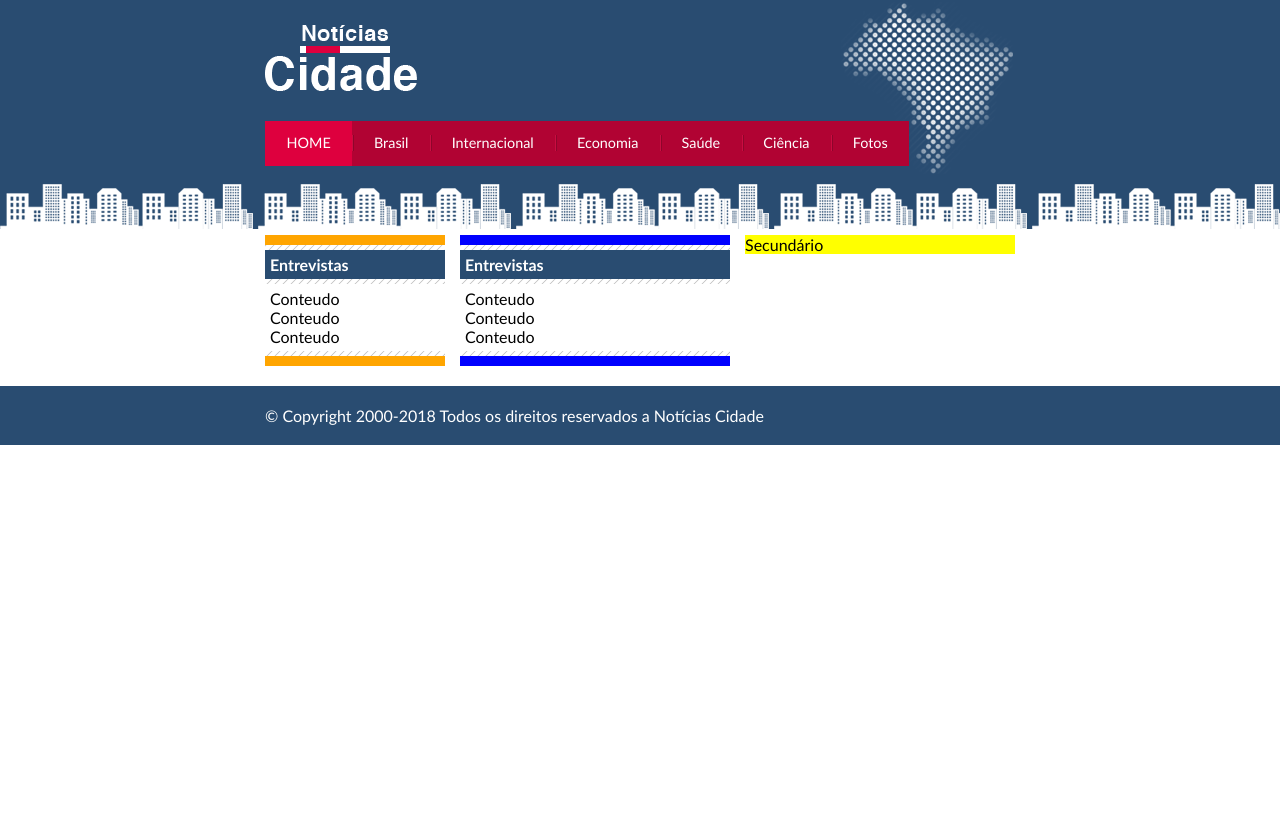
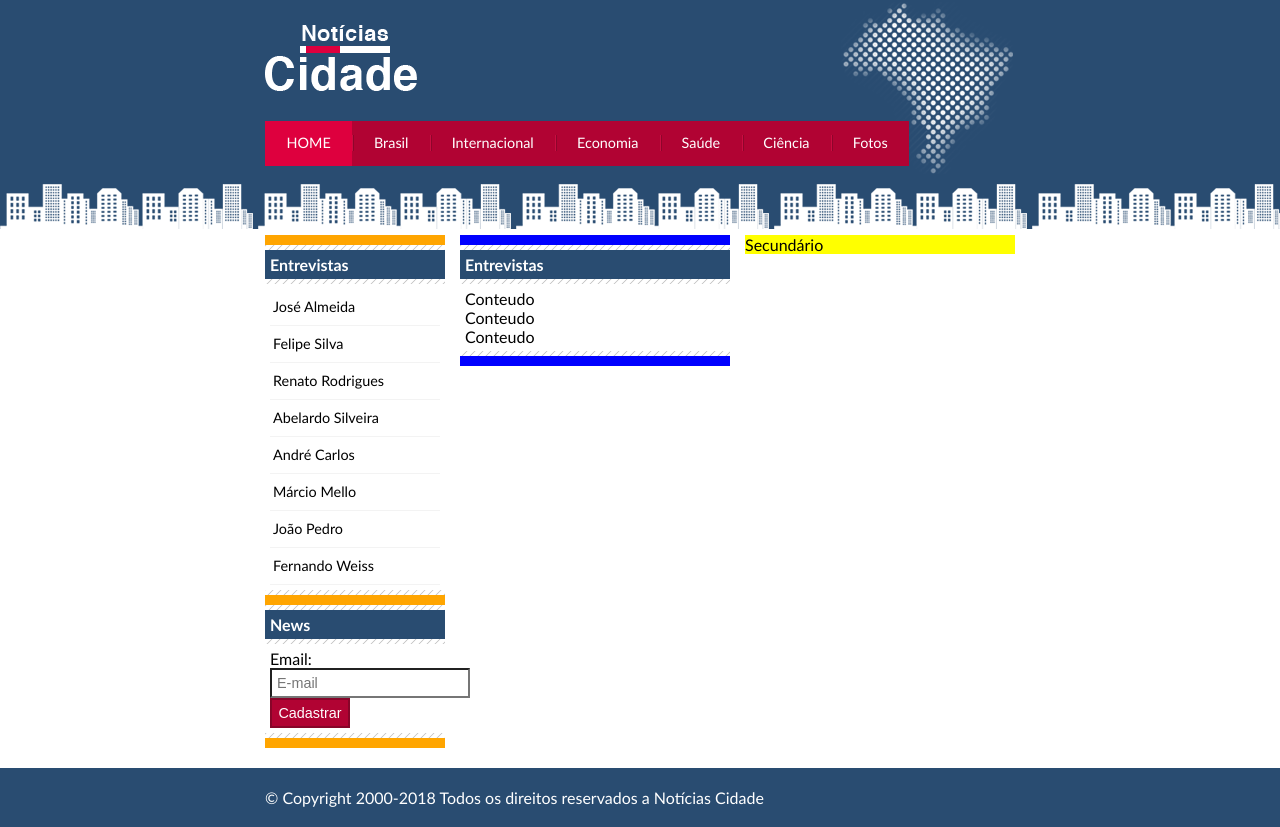
Before and after one commit to raguerra/noticiasdacidade, a plain HTML site: page index.html in a window 1280 px wide. Before the commit the page ends 800 px from the top, so only its background shows below. Drawn offline with Linux system fonts and the light colour scheme.

Commit message:
Configurando o Menu Lateral e Formulário de Cadastro

```diff
--- a/css/estilo.css
+++ b/css/estilo.css
@@ -131,7 +131,42 @@ h2{
     color: #fff;
 }
 
+/* Formartar menus laterais */
+#lateral ul a{
+    font-size: 0.9em;
+    padding: 3px;
+    display: block;
+    line-height: 30px;
+    color: #000;
+    text-decoration: none;
+    border-bottom: 1px solid #f3f3f3;
+}
 
+#lateral ul a:hover{
+    background: #f9f9f9 url(../imagens/marcador.png) no-repeat left center;
+    padding-left: 20px;
+    color: #a1a1a1;
+}
+
+/* Formatando Formulários */
+label{
+    display: block;
+    cursor: pointer;
+}
+
+input{
+    padding: 5px;
+    width: 125xp;
+    font-size: 0.9em;
+    background-color: #fff;
+}
+
+input.submit{
+    width: 80px;
+    color: #fff;
+    background-color: #b10333;
+    border: 2px solid #870529;
+}
 
 /* Rodapé */
 #container-rodape{
--- a/index.html
+++ b/index.html
@@ -48,9 +48,34 @@
                     <div class="caixa">
                         <h2>Entrevistas</h2>
                         <div class="caixa-conteudo">
-                            Conteudo<br>
-                            Conteudo<br>
-                            Conteudo<br>
+                            <ul>
+                                <li><a href="">José Almeida</a></li>
+                                <li><a href="">Felipe Silva</a></li>
+                                <li><a href="">Renato Rodrigues</a></li>
+                                <li><a href="">Abelardo Silveira</a></li>
+                                <li><a href="">André Carlos</a></li>
+                                <li><a href="">Márcio Mello</a></li>
+                                <li><a href="">João Pedro</a></li>
+                                <li><a href="">Fernando Weiss</a></li>
+                            </ul>
+                        </div>
+                    </div>
+
+                    <div class="caixa">
+                        <h2>News</h2>
+                        <div class="caixa-conteudo">
+                            <form>
+                                <div>
+                                    <label for="email">Email:</label>
+                                    <input type="text" name="email"
+                                    id="email" placeholder="E-mail">
+                                </div>
+
+                                <div>
+                                    <input class="submit" type="submit" value="Cadastrar">
+                                </div>
+
+                            </form>
                         </div>
                     </div>
                 </div>
```
